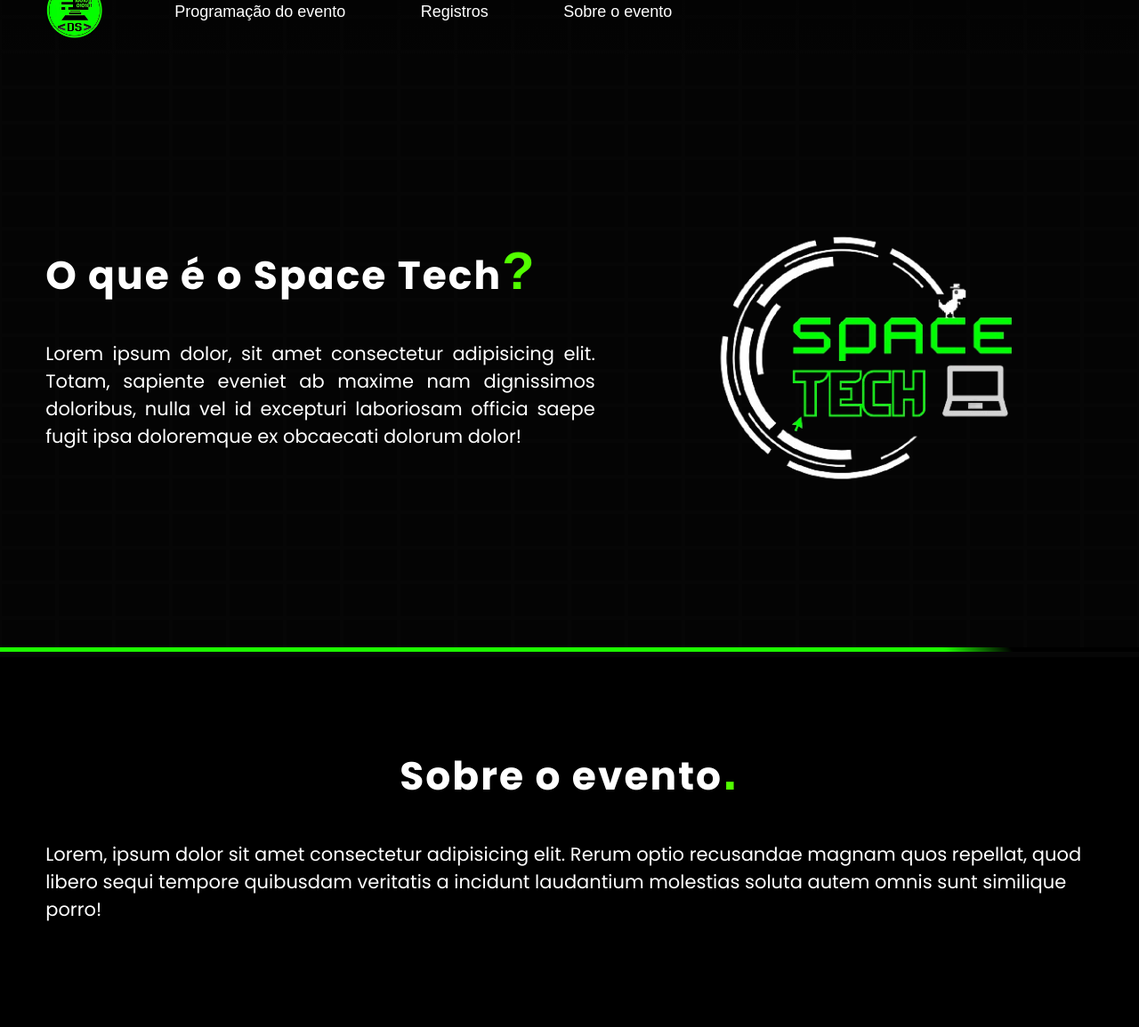
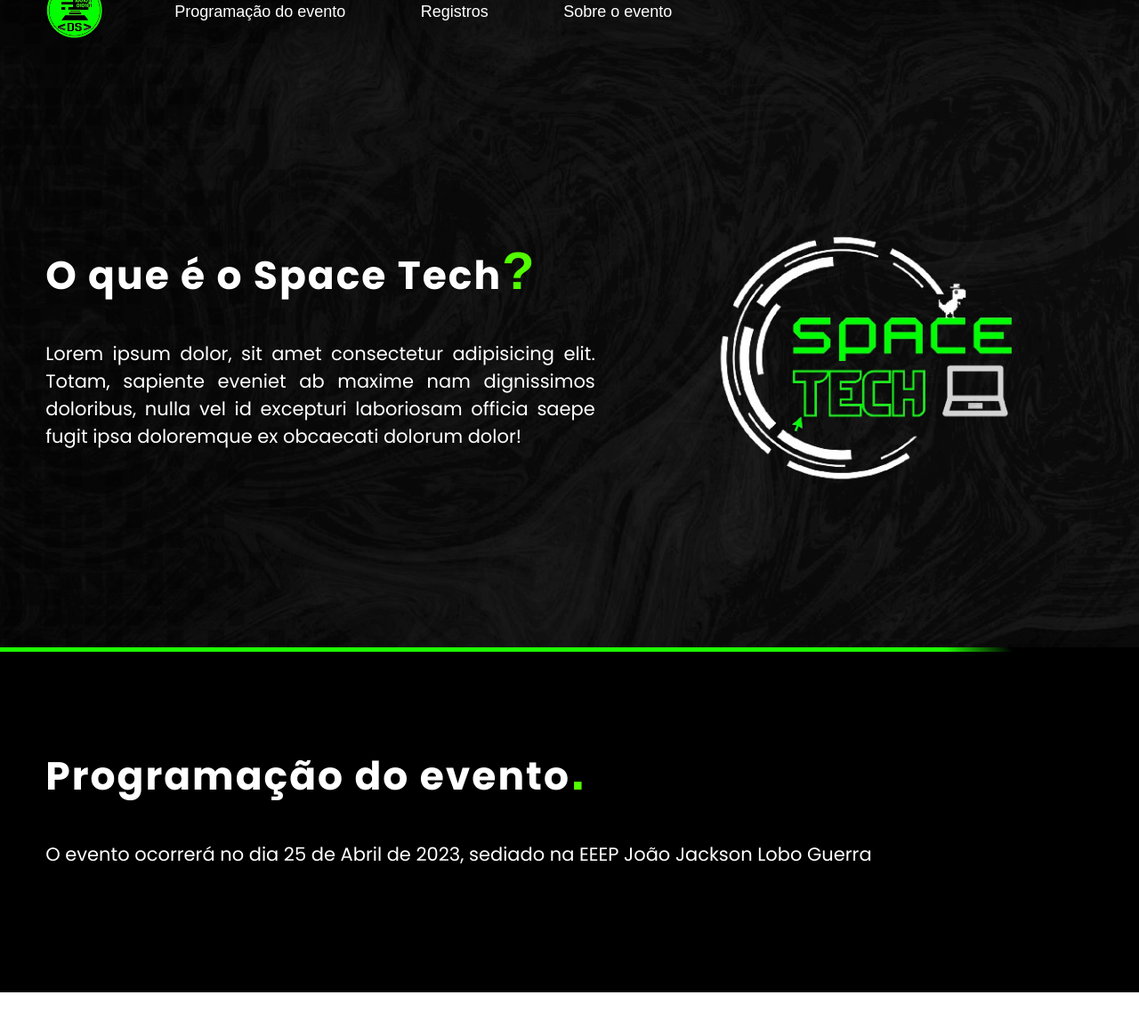
Before and after one commit to spacetechds/sitespacetech.github.io, a plain HTML site: page index.html in a window 1280 px wide. Shown: the part 61-1216 px from the top of the page at 89% size. After the commit the page ends 1177 px from the top, so only its background shows below. Drawn offline with nearby package versions, Linux system fonts and the light colour scheme; a web font is replaced by a local one.

Commit message:
modify bg

```diff
--- a/CSS/style.css
+++ b/CSS/style.css
@@ -10,7 +10,7 @@
 
 :root {
     --font: #fff;
-    --background: #000;
+    --background: #0d0d0d;
     --span: #52ff00;
     --elements: #017801;
     --subtitle: #7ed957;
@@ -125,6 +125,13 @@ header div.logo img {
 
 /*  Estilização - Topo do site */
 
+
+
+/*  Background do topo  */
+div.background{
+    background-size:cover;
+}
+
 section.topoSite {
     z-index: 10;
     position: relative;
@@ -168,15 +175,16 @@ section.sobre {
 
 section.sobre .flex{
     flex-direction: column;
-    justify-content: center;
-    align-items: center;
+    justify-content: flex-start;
+    align-items: right;
 }
+
 
 
 
 /*  Estilização - bgAnimation - Home (Script) */
 
-.bgAnimation{
+/* .bgAnimation{
     z-index: 1;
 
     position: absolute;
@@ -187,7 +195,7 @@ section.sobre .flex{
     display: grid;
     grid-template-columns: repeat(20,1fr);
     grid-template-rows: repeat(20,1fr);
-    background: #060606;
+    background: var(--background);
     filter: saturate(2);
     overflow: hidden;
 }
@@ -198,16 +206,15 @@ section.sobre .flex{
     transition: 2s ease;
     position: relative;
     margin: 2px;
-    background: #040404;
+    background: var(--background);
 
 }
 
 .colorBox:hover {
-    background: #00350075;
+    background: #00530075;
     transition-duration: 0s;
 
-}
-
+} */
 
 
 
--- a/index.html
+++ b/index.html
@@ -25,6 +25,7 @@
 
 </head>
 <body>
+    <div style="background-image: url(IMG/ModifiedBg.png);" class="background">
         <header>
             <div class="interface">
                 <div class="logo">
@@ -54,23 +55,22 @@
                     </div> <!-- /.flex -->
                 </div> <!-- /.interface -->
             </section> <!-- /.topoSite -->
+    </div> <!-- ./ background -->
 
             <div class="borderRow"></div>
             <section class="sobre" id="sobre">
                 <div class="interface">
                     <div class="flex">
-                    <h1 class="titulo">Sobre o evento<span>.</span></h1>
-                    <p class="subtitulo">Lorem, ipsum dolor sit amet consectetur adipisicing elit. Rerum optio recusandae magnam quos repellat, quod libero sequi tempore quibusdam veritatis a incidunt laudantium molestias soluta autem omnis sunt similique porro!</p>
-
+                        <h1 class="titulo">Programação do evento<span>.</span></h1>
+                        <p class="subtitulo">O evento ocorrerá no dia 25 de Abril de 2023, sediado na EEEP João Jackson Lobo Guerra</p>
                     </div>
                 </div>
             </section>
         </main>
-    <div class="bgAnimation" id="bgAnimation">
+    <!-- <div class="bgAnimation" id="bgAnimation">
             <div class="backgroundAmim">
-
-        </div> <!-- /.backgroundAmim -->
-    </div> <!-- /.bgAnimation -->
+            </div> /.backgroundAmim
+        </div> /.bgAnimation -->
 
     <footer></footer>
 
```
Also changed, not shown: IMG/Design sem nome.png (deleted), IMG/ModifiedBg.png (added). Lines whose indentation alone changed are shown as unchanged.
